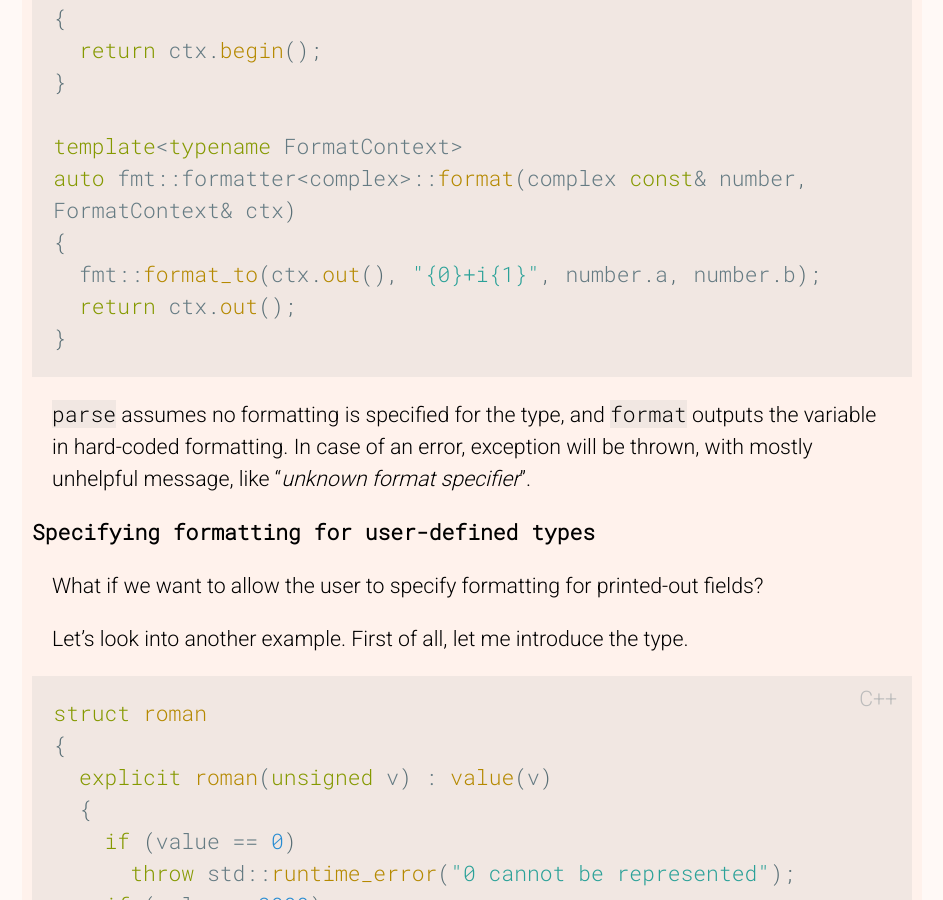
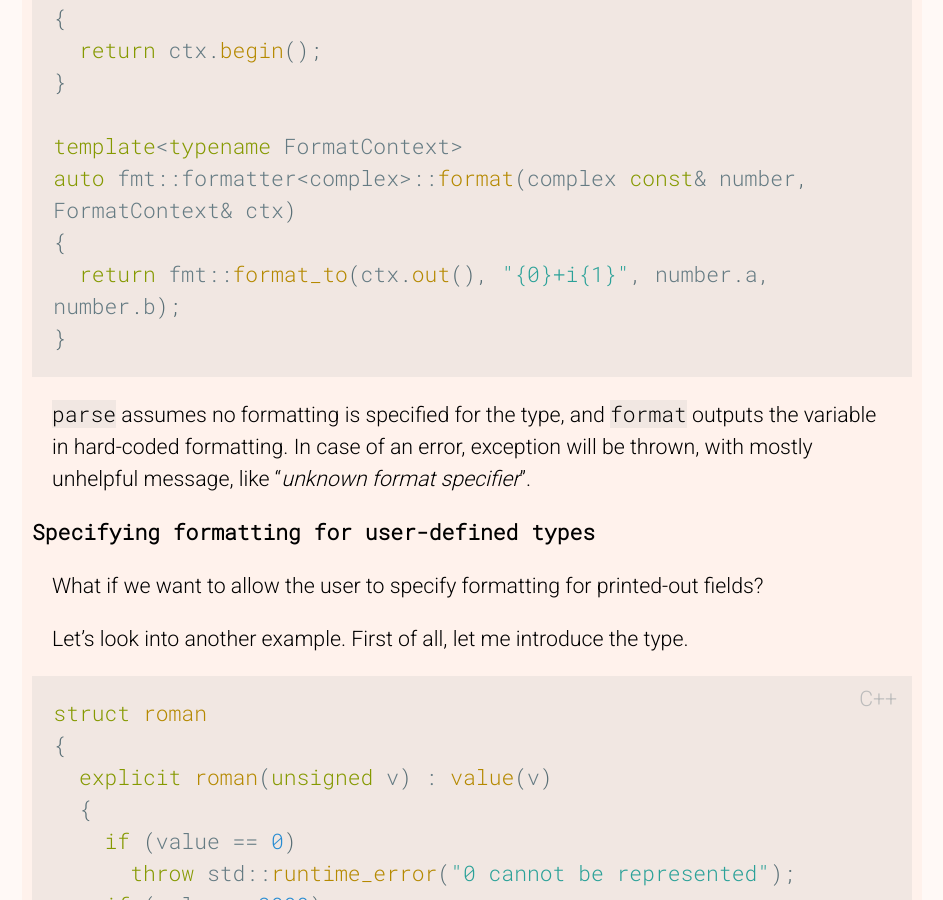
Before and after one commit to wgml/wgml.github.io, a Jekyll site: the page built from _posts/2019-03-01-formatting-user-defined-types-fmt.md, in a window 1280 px wide and 900 px high, scrolled down 3777 px. Shown: the whole window, without its empty margins (151-1094 px from the left). Built offline with Jekyll 4.4.1, drawn with Linux system fonts in a browser that asks for light colours; some of the changed text lies outside the part shown.

Commit message:
Adjusted example for complex type. Added link to reddit.

````diff
--- a/_posts/2019-03-01-formatting-user-defined-types-fmt.md
+++ b/_posts/2019-03-01-formatting-user-defined-types-fmt.md
@@ -2,6 +2,7 @@
 header: Formatting user-defined types with {fmt} library
 categories: dev cpp programming
 layout: post
+reddit_url: "https://www.reddit.com/r/cpp/comments/awsflr/formatting_userdefined_types_with_fmt_library/"
 ---
 
 
@@ -95,8 +96,7 @@ constexpr auto fmt::formatter<complex>::parse(ParseContext& ctx)
 template<typename FormatContext>
 auto fmt::formatter<complex>::format(complex const& number, FormatContext& ctx)
 {
-  fmt::format_to(ctx.out(), "{0}+i{1}", number.a, number.b);
-  return ctx.out();
+  return fmt::format_to(ctx.out(), "{0}+i{1}", number.a, number.b);
 }
 ```
 `parse` assumes no formatting is specified for the type, and `format` outputs the variable in hard-coded formatting.
````
